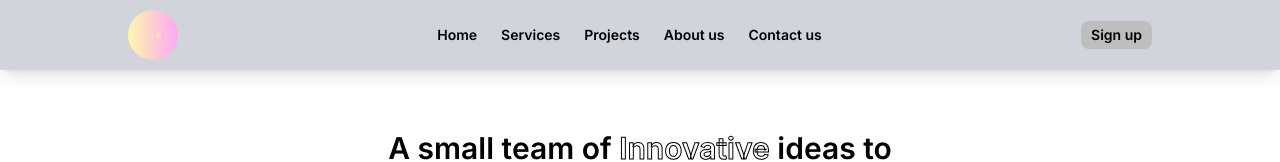
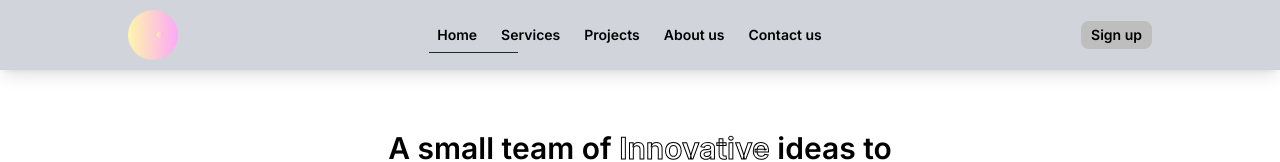
Before and after one commit to Krisna07/Digithink, a Next.js app: page /about in a window 1280 px wide. Shown: the top 162 px of the page. Built offline with nearby package versions, Linux system fonts and the light colour scheme.

Commit message:
navbar edits

```diff
--- a/src/app/Components/Homepage/Herosection.tsx
+++ b/src/app/Components/Homepage/Herosection.tsx
@@ -21,6 +21,7 @@ const Herosection = () => {
           label={"Learn More"}
           size={"sm"}
           className="h-fit"
+          icon={""}
         />
       </div>
       <div className=" laptop:relative  h-full  absolute top-[0px] tablet:right-0 z-10">
--- a/src/app/Components/Navbar/Navbar.tsx
+++ b/src/app/Components/Navbar/Navbar.tsx
@@ -9,7 +9,7 @@ interface Navtypes {
   navItems: [
     {
       navItems: String;
-    },
+    }
   ];
 }
 
@@ -39,6 +39,28 @@ const Navbar = () => {
 
   const [isopen, setopen] = useState<boolean>();
 
+  const menuRefs = [...Array(navItems.length).fill(useRef(null))];
+
+  const setWidth = (ref: any) => {
+    return ref.current ? ref.current.getBoundingClientRect().width + "px" : "0";
+  };
+
+  const [btmbdr, setBtmbdr] = useState(0);
+
+  const [barW, setBarW] = useState(setWidth(menuRefs[0]));
+
+  const handleOptionClick = (index: number) => {
+    const width = setWidth(menuRefs[index]);
+
+    const position = menuRefs[index].current.offsetLeft;
+    setBarW(width);
+    setBtmbdr(position);
+  };
+
+  useEffect(() => {
+    setBarW(setWidth(menuRefs[0]));
+  }, []);
+
   return (
     <div className="w-full text-black fixed z-[90] bg-gray-300  shadow-lg px-4 py-[10px] bg-secondary-Btn grid place-items-center">
       <div className="hidden  desktop:w-[1024px] tablet:w-full tablet:flex items-center justify-between">
@@ -52,14 +74,22 @@ const Navbar = () => {
             />
           </div>
         </div>
-        <div className="flex w-fit text-black gap-2">
+        <div className="flex w-fit text-black gap-2 relative">
           {navItems.map((menu) => (
             <div
               key={menu.navTitle}
-              className="p-2 hover:text-gray-500 cursor-default text-sm font-semibold">
+              onClick={() => handleOptionClick(navItems.indexOf(menu))}
+              ref={menuRefs[navItems.indexOf(menu)]}
+              className="p-2 hover:text-gray-500 cursor-default text-sm font-semibold "
+            >
               <Link href={menu.link}> {menu.navTitle}</Link>
             </div>
           ))}
+
+          <div
+            style={{ width: `${barW}`, left: `${btmbdr}` }}
+            className=" h-[1px] absolute bottom-0 bg-gray-800 "
+          ></div>
         </div>
         <div>
           <Button
@@ -68,6 +98,7 @@ const Navbar = () => {
             color={"primary"}
             className={undefined}
             size="sm"
+            icon={null}
           />
         </div>
       </div>
@@ -81,40 +112,29 @@ const Navbar = () => {
               alt="Picture of the logo"
             />
           </div>
-          <div
-            className="w-fit"
-            onClick={() => setopen(!isopen)}>
+          <div className="w-fit" onClick={() => setopen(!isopen)}>
             {!isopen ? (
-              <Menu
-                color="black"
-                size={"40px"}
-              />
+              <Menu color="black" size={"40px"} />
             ) : (
-              <X
-                color="black"
-                size={"40px"}
-              />
+              <X color="black" size={"40px"} />
             )}
           </div>
         </div>
         <div
           className={`w-full gap-2 overflow-hidden ${
             isopen ? "grid" : "hidden"
-          }`}>
+          }`}
+        >
           {navItems.map((menu) => (
             <div
               key={menu.navTitle}
               className="w-full p-2 hover:text-background-color hover:bg-accent-color cursor-default font-semibold"
-              onClick={() => (isopen ? setopen(!isopen) : "")}>
+              onClick={() => (isopen ? setopen(!isopen) : "")}
+            >
               <Link href={menu.link}> {menu.navTitle}</Link>
             </div>
           ))}
-          <Button
-            label="Signin"
-            variant={"default"}
-            size="sm"
-            className={""}
-          />
+          <Button label="Signin" variant={"default"} size="sm" className={""} />
         </div>
       </div>
     </div>
```
